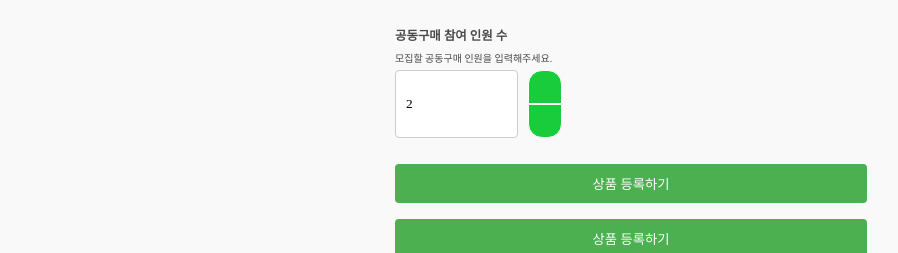
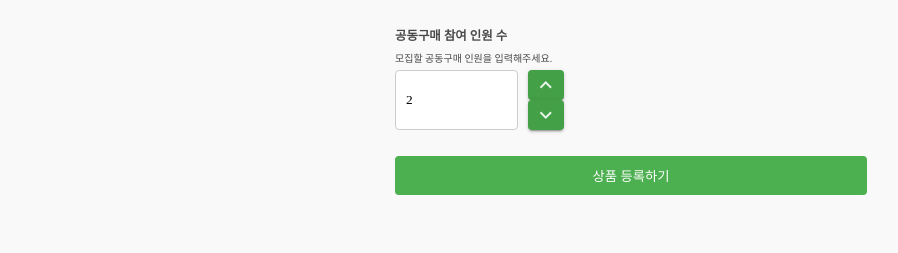
Before and after one commit to SongYeonBaek/pampam-frontend, a Vue app: page /product/register in a window 1280 px wide. Shown: the part 1156-1409 px from the top of the page, without its empty margins (9-907 px from the left). Built offline with nearby package versions, Linux system fonts and the light colour scheme; a web font is replaced by a local one; what @splidejs/vue-splide would draw is missing.

Commit message:
[Refactor] vuetify v-icon 적용
- v-icon을 통해 주문 상태에 따라 아이콘 적용
- ProductRegisterPage로 이름 변경

```diff
--- a/package.json
+++ b/package.json
@@ -12,6 +12,7 @@
     "@fortawesome/free-regular-svg-icons": "^6.5.1",
     "@fortawesome/free-solid-svg-icons": "^6.5.1",
     "@fortawesome/vue-fontawesome": "^3.0.6",
+    "@mdi/font": "^7.4.47",
     "@splidejs/splide": "^4.1.4",
     "@splidejs/vue-splide": "^0.6.12",
     "@vuepic/vue-datepicker": "^7.4.1",
--- a/src/components/OrderCardComponent.vue
+++ b/src/components/OrderCardComponent.vue
@@ -19,26 +19,24 @@
           <LvProgressBar :value="value" color="#38b2ac"/>
           </div>
         </a>
-        <div>
-          <v-btn icon="$vuetify" color="warning" height="30" width="30">
+        <div v-show="order.status === 0">
+          <v-btn size="x-small" height="30" width="30">
+            <v-icon size="20" color="warning">mdi-information</v-icon>
             <v-tooltip activator="parent" location="bottom" height="30">주문 진행 중</v-tooltip>
           </v-btn>
         </div>
-<!--        <div v-show="order.status === 0">-->
-<!--          <v-btn icon="$vuetify" color="warning" height="30" width="30">-->
-<!--            <v-tooltip activator="parent" location="bottom" height="30">주문 진행 중</v-tooltip>-->
-<!--          </v-btn>-->
-<!--        </div>-->
-<!--        <div v-show="order.status === 1">-->
-<!--          <v-btn icon="$vuetify" color="error" height="30" width="30">-->
-<!--            <v-tooltip activator="parent" location="bottom" height="30">결재 취소됨</v-tooltip>-->
-<!--          </v-btn>-->
-<!--        </div>-->
-<!--        <div v-show="order.status === 2">-->
-<!--          <v-btn icon="$vuetify" color="success" height="30" width="30">-->
-<!--            <v-tooltip activator="parent" location="bottom" height="30">최종 결재 성공</v-tooltip>-->
-<!--          </v-btn>-->
-<!--        </div>-->
+        <div v-show="order.status === 1">
+          <v-btn size="x-small" height="30" width="30">
+            <v-icon size="20" color="error">mdi-information</v-icon>
+            <v-tooltip activator="parent" location="bottom" height="30">결재 취소됨</v-tooltip>
+          </v-btn>
+        </div>
+        <div v-show="order.status === 2">
+          <v-btn size="x-small" height="30" width="30">
+            <v-icon size="20" color="success">mdi-information</v-icon>
+            <v-tooltip activator="parent" location="bottom" height="30">최종 결재 성공</v-tooltip>
+          </v-btn>
+        </div>
 
         <!-- order-footer -->
         <div class="ordered-product__footer">
@@ -65,7 +63,6 @@ export default {
   data() {
     return {
       value: 0,
-      count: 10,
       timer: new Date().toLocaleTimeString(),
     }
   },
@@ -76,13 +73,8 @@ export default {
   methods: {
     startProgress() {
       this.interval = setInterval(() => {
-        let newValue = (this.order.peopleCount / 10) * 100
-        // let newValue = (this.order.peopleCount / this.order.totalPeople) * 100
-        if (newValue >= 100) {
-          newValue = 0;
-        }
-        this.value = newValue
-      }, 100)
+        this.value = (this.order.peopleCount / this.order.people) * 100
+      }, 1000)
     },
     update() {
       const now = new Date();	// 현재 날짜 및 시간
@@ -105,6 +97,7 @@ export default {
   },
   mounted() {
     this.startProgress()
+    console.log(this.value)
     setInterval(this.update, 1000)
   },
   components: {
--- a/src/main.js
+++ b/src/main.js
@@ -6,12 +6,14 @@ import VueSplide from "@splidejs/vue-splide"
 import {createVuetify} from "vuetify"
 import * as components from 'vuetify/lib/components'
 import * as directives from 'vuetify/lib/directives'
-
+import '@mdi/font/css/materialdesignicons.css'
 
 const vuetify = createVuetify({
     components,
     directives
 })
+
+
 
 const pinia = createPinia()
 const app = createApp(App)
--- a/src/page/ProductRegister.vue
+++ b/src/page/ProductRegisterPage.vue
@@ -58,12 +58,15 @@
     <div class="count-people">
       <input class="people-count-input" placeholder="공동구매 참여 인원 수" id="공동구매 참여 인원 수" required v-model="product.people">
       <div class="css-1qi5uc2">
-        <button class="people-count-btn-base people-count-button-up" @click="countUp">UP</button>
-        <button class="people-count-btn-base people-count-button-down" @click="countDown">DOWN</button>
+        <v-btn size="x-small" height="30" color="#43A047" class="people-count-btn-base people-count-button-up" @click="countUp" width="10">
+          <v-icon size="24" color="#E8F5E9" >mdi-chevron-up</v-icon>
+        </v-btn>
+        <v-btn size="x-small" height="30" color="#43A047" class="people-count-btn-base people-count-button-up" @click="countDown">
+          <v-icon size="24" color="#E8F5E9">mdi-chevron-down</v-icon>
+        </v-btn>
       </div>
     </div>
     <br>
-    <button type="submit" class="product-container-button" @click="register">상품 등록하기</button>
     <button type="submit" class="product-container-button" @click="register">상품 등록하기</button>
   </div>
 <FooterComponent/>
--- a/src/router/index.js
+++ b/src/router/index.js
@@ -6,7 +6,7 @@ import SignUpPage from "@/page/SignUpPage.vue";
 import CartPage from "@/page/CartPage.vue";
 import MainPage from "@/page/MainPage.vue";
 import ProductDetailPage from "@/page/ProductDetailPage.vue";
-import ProductRegister from "@/page/ProductRegister.vue";
+import ProductRegisterPage from "@/page/ProductRegisterPage.vue";
 import OrderCompletePage from "@/page/OrderCompletePage.vue";
 import SellerSignUpPage from "@/page/SellerSignUpPage.vue";
 import SellerLoginPage from "@/page/SellerLoginPage.vue";
@@ -25,7 +25,7 @@ const router = createRouter({
         { path: '/seller/signup', component: SellerSignUpPage },
         { path: '/cart', component: CartPage },
         { path: '/product/read/:productIdx', component: ProductDetailPage },
-        { path: '/product/register', component: ProductRegister },
+        { path: '/product/register', component: ProductRegisterPage },
         { path: '/order/complete', component: OrderCompletePage },
         { path: '/search/:keyword', name: 'SearchResult', component: SearchResultPage, props: true},
         { path: '/mypage', component: MyPage },
```
Also changed, not shown: 1 other file (tests, documents, lock files or other folders).
